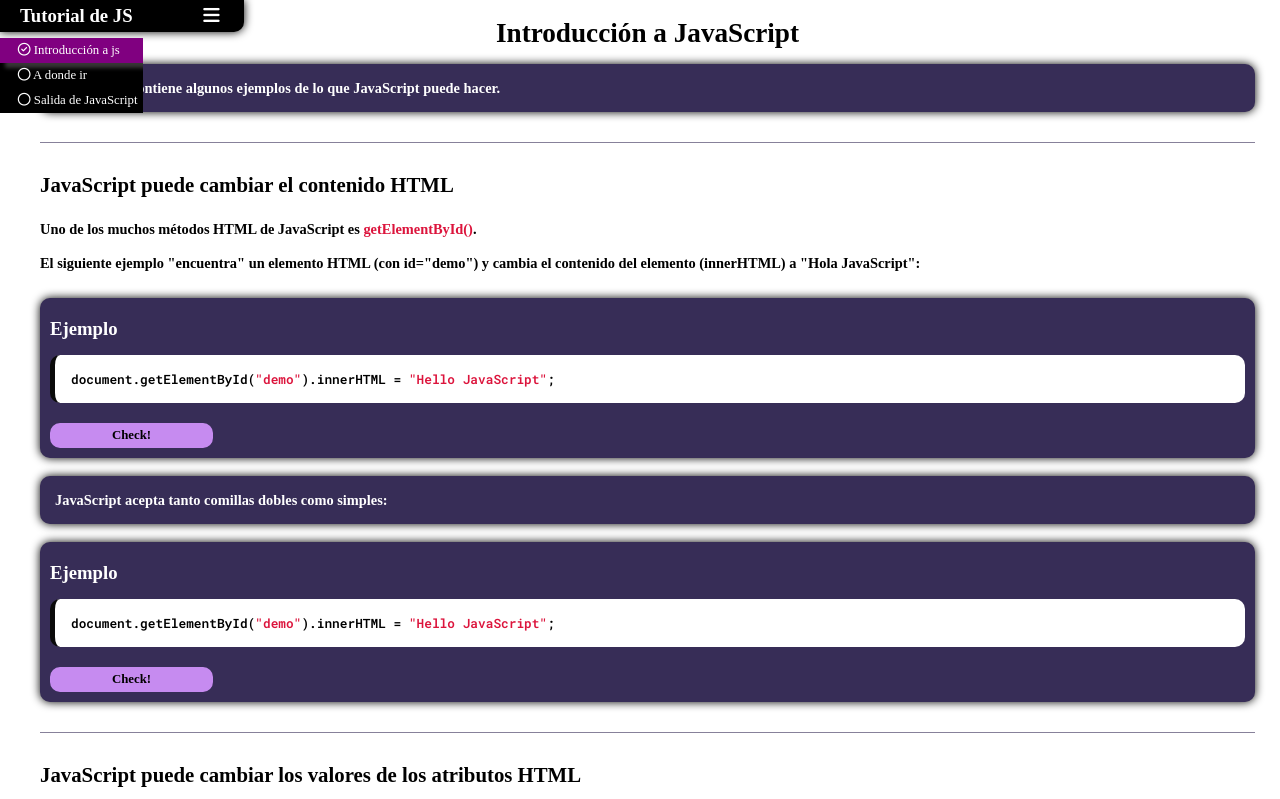
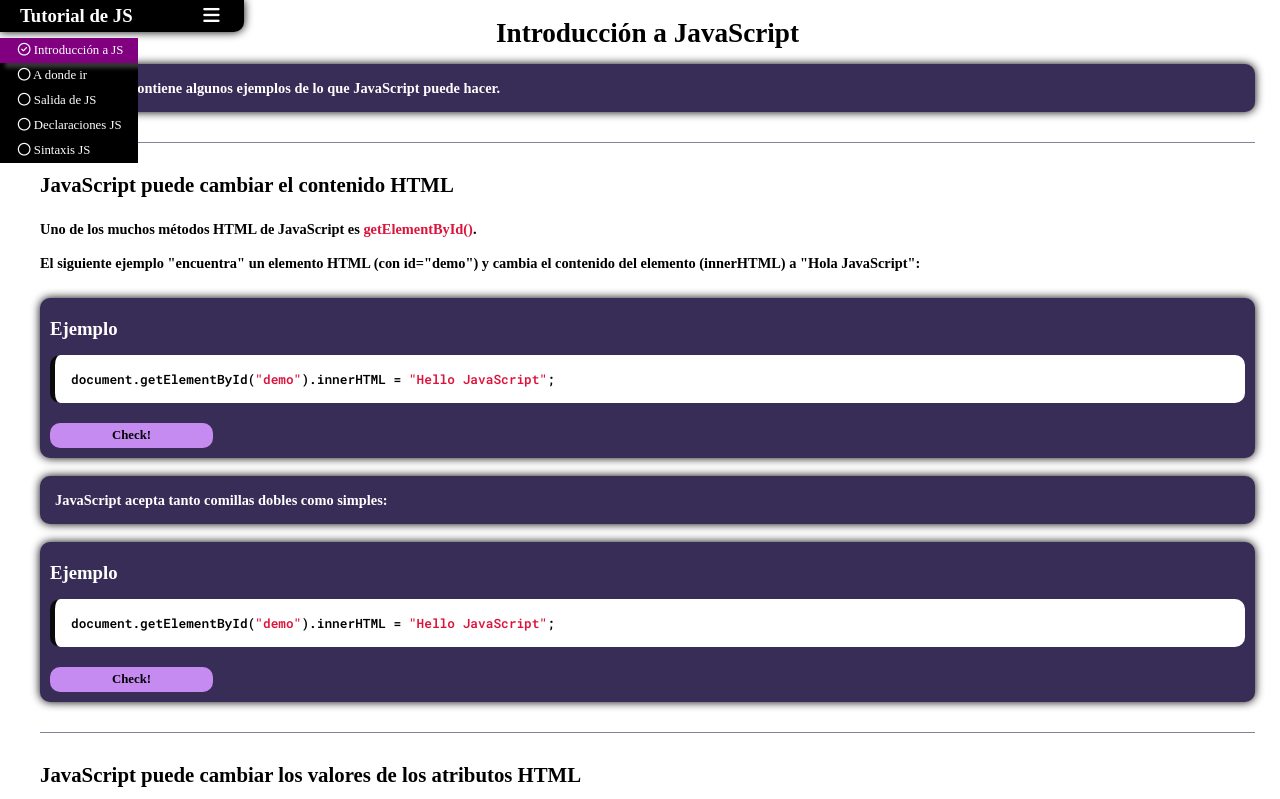
Before and after one commit to MaxiBarrera/TutoJavaScript, a plain HTML site: page index.html in a window 1280 px wide. Shown: the top 799 px of the page. Drawn offline with Linux system fonts and the light colour scheme; a web font is replaced by a local one.

Commit message:
Update index.html

```diff
--- a/index.html
+++ b/index.html
@@ -18,13 +18,19 @@
 
                 <ul class="lista-general">
                     <li class="check">
-                        <a href="index.html"> &nbsp;&nbsp;&nbsp;&nbsp;<i class="fa-regular fa-circle-check"></i> Introducción a js</a>
+                        <a href="index.html"> &nbsp;&nbsp;&nbsp;&nbsp;<i class="fa-regular fa-circle-check"></i> Introducción a JS</a>
                     </li>
                     <li class="no-check">
                         <a href="html/1-aDondeIr.html"> &nbsp;&nbsp;&nbsp;&nbsp;<i class="fa-regular fa-circle"></i> A donde ir</a>
                     </li>
                     <li class="no-check">
-                        <a href="html/2-salidaJs.html"> &nbsp;&nbsp;&nbsp;&nbsp;<i class="fa-regular fa-circle"></i> Salida de JavaScript</a>
+                        <a href="html/2-salidaJs.html"> &nbsp;&nbsp;&nbsp;&nbsp;<i class="fa-regular fa-circle"></i> Salida de JS</a>
+                    </li>
+                    <li class="no-check">
+                        <a href="html/3-DeclaracionesJs.html"> &nbsp;&nbsp;&nbsp;&nbsp;<i class="fa-regular fa-circle"></i> Declaraciones JS</a>
+                    </li>
+                    <li class="no-check">
+                        <a href="html/4-sinraxisJs.html"> &nbsp;&nbsp;&nbsp;&nbsp;<i class="fa-regular fa-circle"></i> Sintaxis JS</a>
                     </li>
                 </ul>
             </aside>
```
